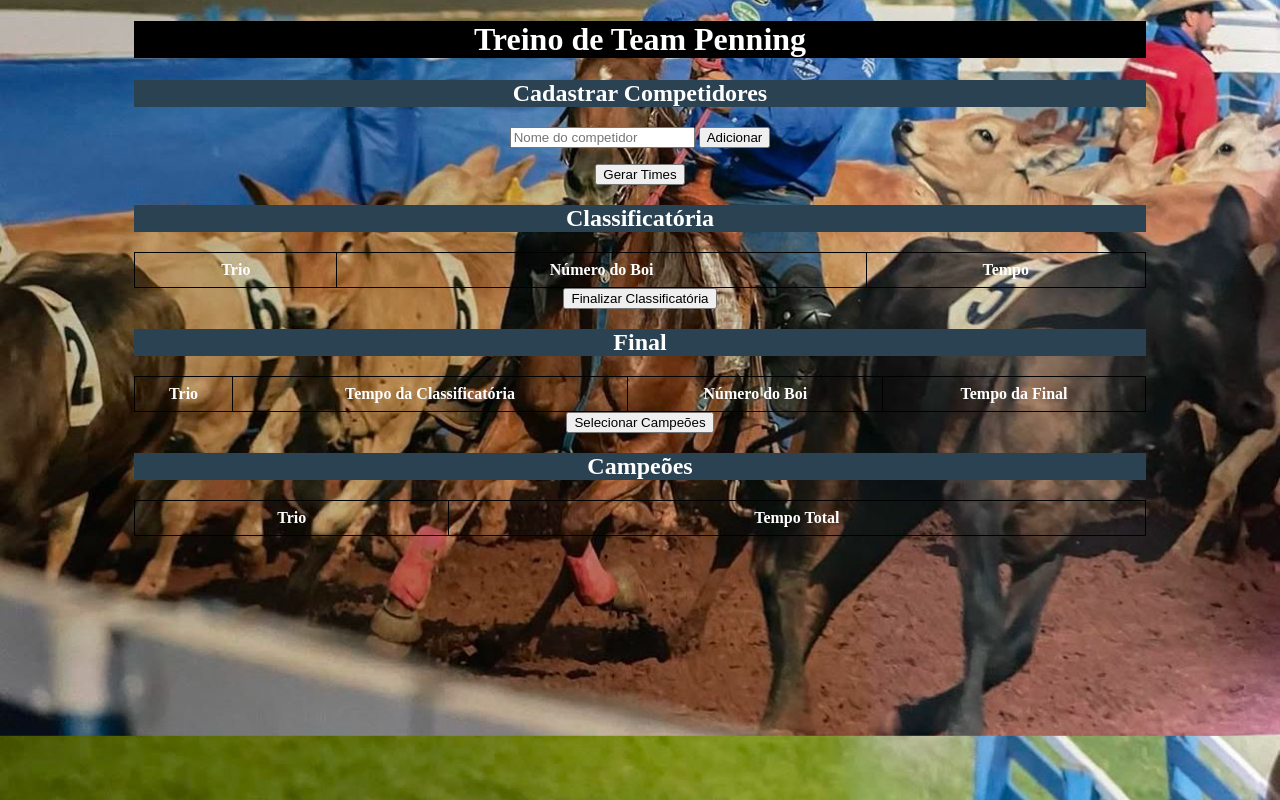
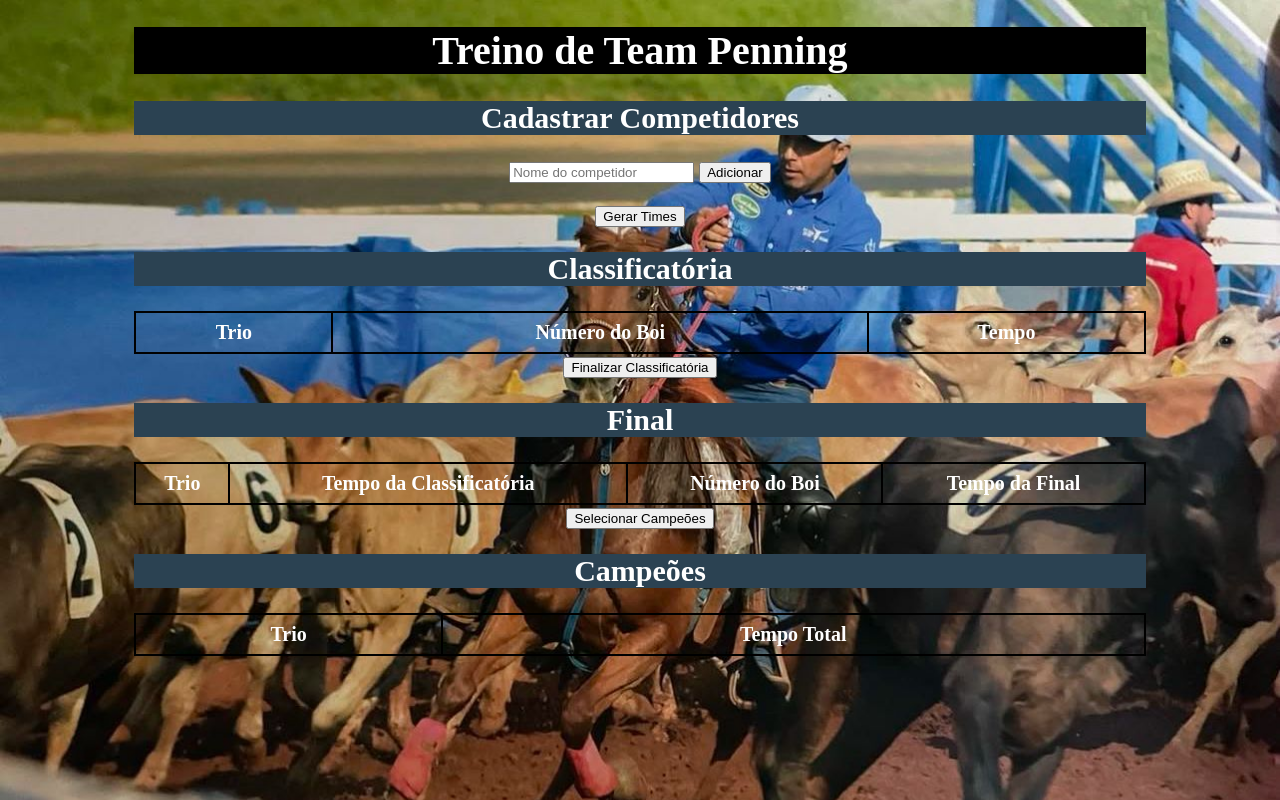
Before and after one commit to Amandabrei/TreinoTeamPenning, a plain HTML site: page index.html in a window 1280 px wide. Drawn offline with Linux system fonts and the light colour scheme.

Commit message:
Update styles.css

```diff
--- a/styles.css
+++ b/styles.css
@@ -1,8 +1,8 @@
 body {
     font-family: 'Times New Roman', Times, serif, sans-serif;
-    background-image: url("leba.jpg");
+    background-image: url("leba.jpg") ;
     background-size: cover;
-    background-position: center;
+
 }
 
 .container {
@@ -10,6 +10,7 @@ body {
     margin: auto;
     text-align: center;
     color: white;
+    font-size: 20px;
 }
 
 h1{
@@ -40,16 +41,21 @@ table {
     width: 100%;
     margin-top: 20px;
     border-collapse: collapse;
+    font-size: 20px;
+
 }
 
 table, th, td {
-    border: 1px solid black;
+    border: 2px solid black;
     border-radius: 9%;
+    font-size: 20px;
+
 }
 
 th, td {
     padding: 8px;
     text-align: center;
+    font-size: 20px;
 }
 
 .error {
```
